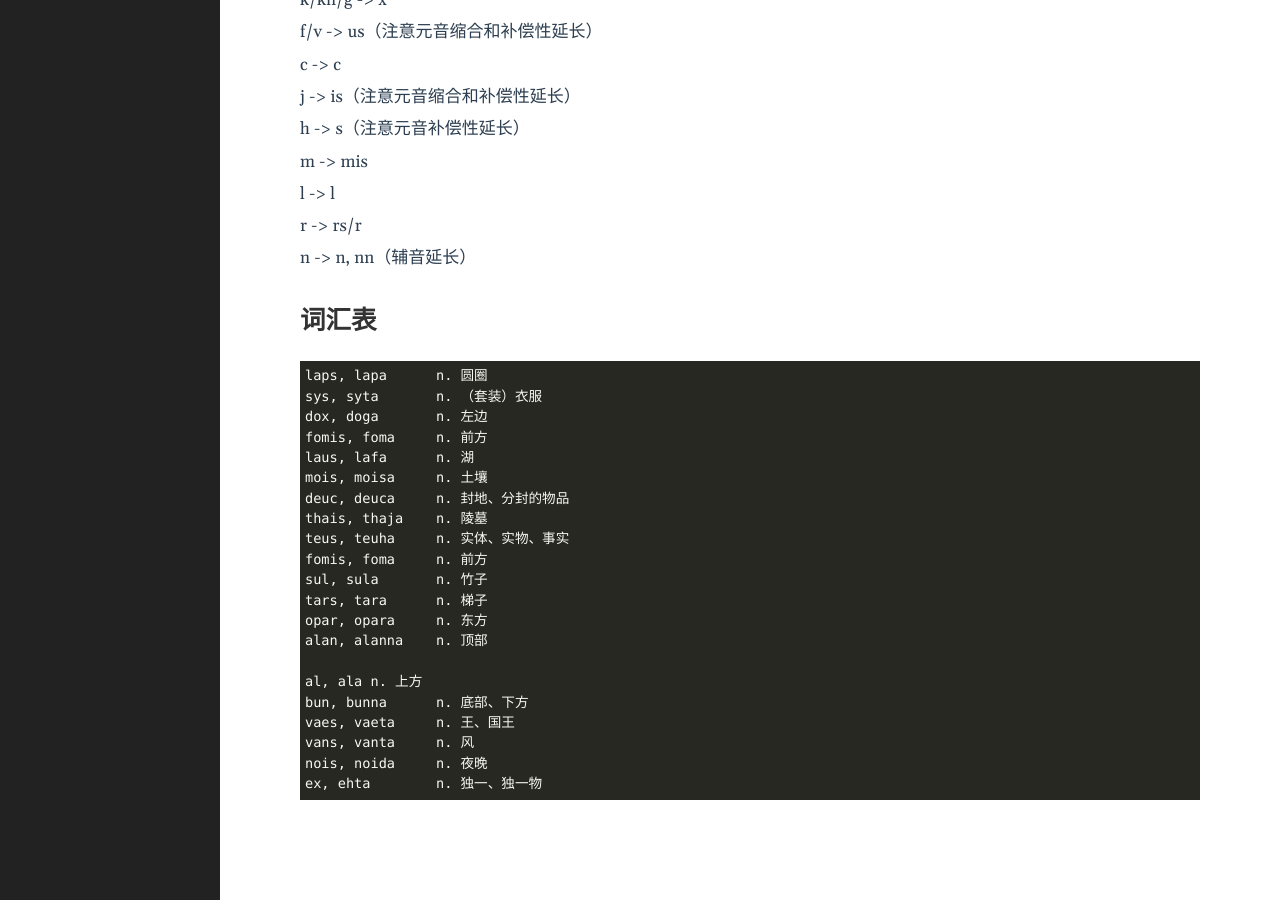
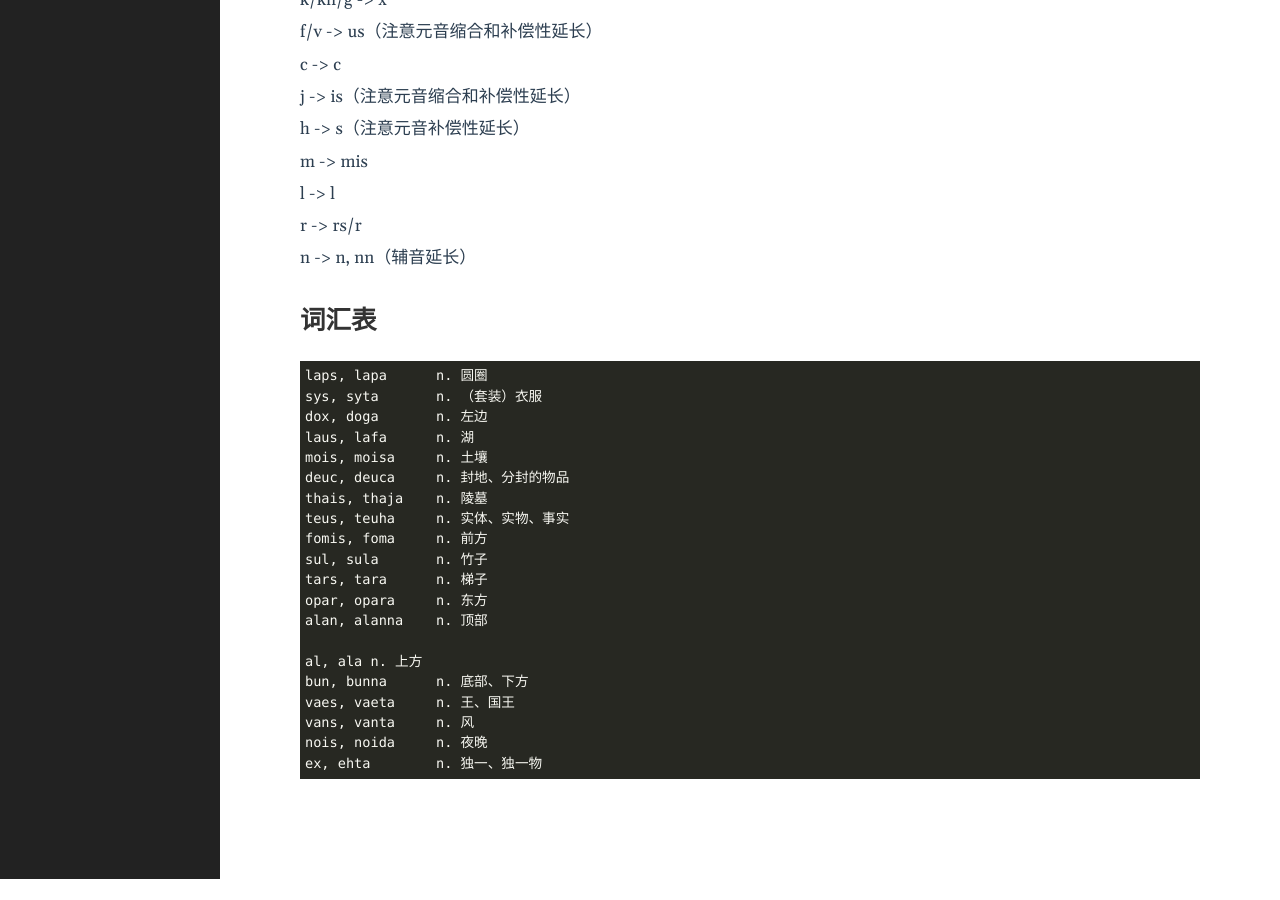
Before and after one commit to WenNianshuo/WenNianshuo.github.io, a Jekyll site: the page built from _posts/2022-01-23-5. 名词的第三变格法（一）.md, in a window 1280 px wide and 900 px high, scrolled down 5279 px. Built offline with Jekyll 4.4.1, drawn with Linux system fonts in a browser that asks for light colours; after the commit the page ends 6158 px from its top, so only the background shows below that.

Commit message:
Update 2022-01-23-5. 名词的第三变格法（一）.md

```diff
--- a/_posts/2022-01-23-5. 名词的第三变格法（一）.md
+++ b/_posts/2022-01-23-5. 名词的第三变格法（一）.md
@@ -619,7 +619,6 @@ n -> n, nn（辅音延长）
 laps, lapa	n. 圆圈
 sys, syta	n. （套装）衣服
 dox, doga	n. 左边
-fomis, foma	n. 前方
 laus, lafa	n. 湖
 mois, moisa	n. 土壤
 deuc, deuca	n. 封地、分封的物品
```
